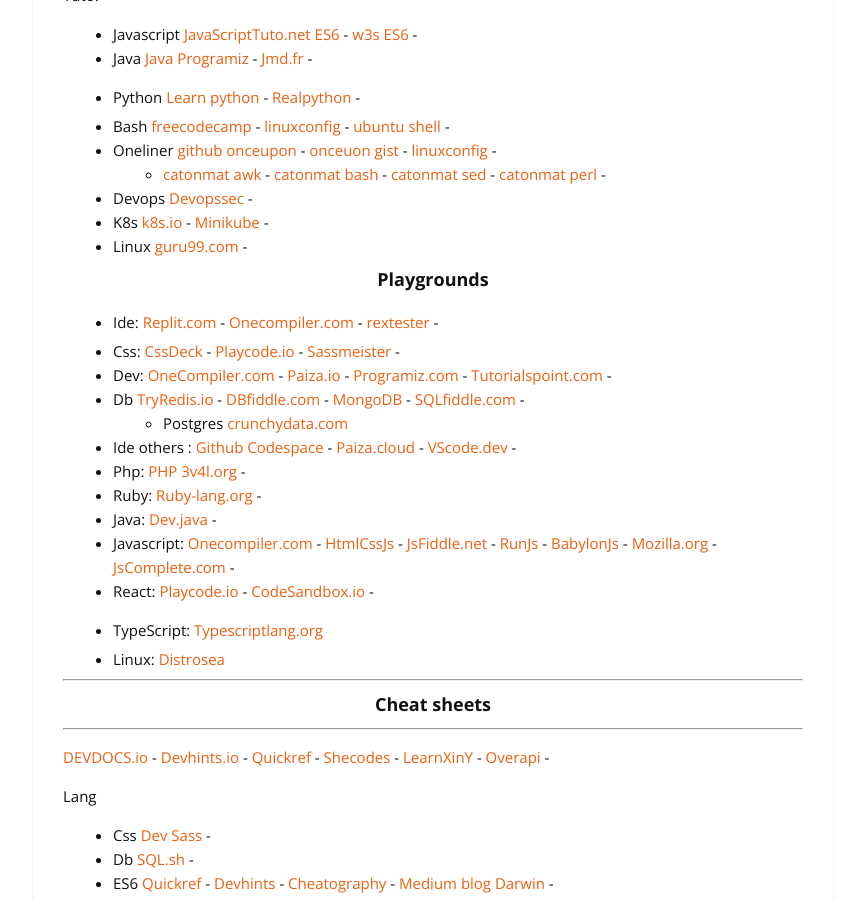
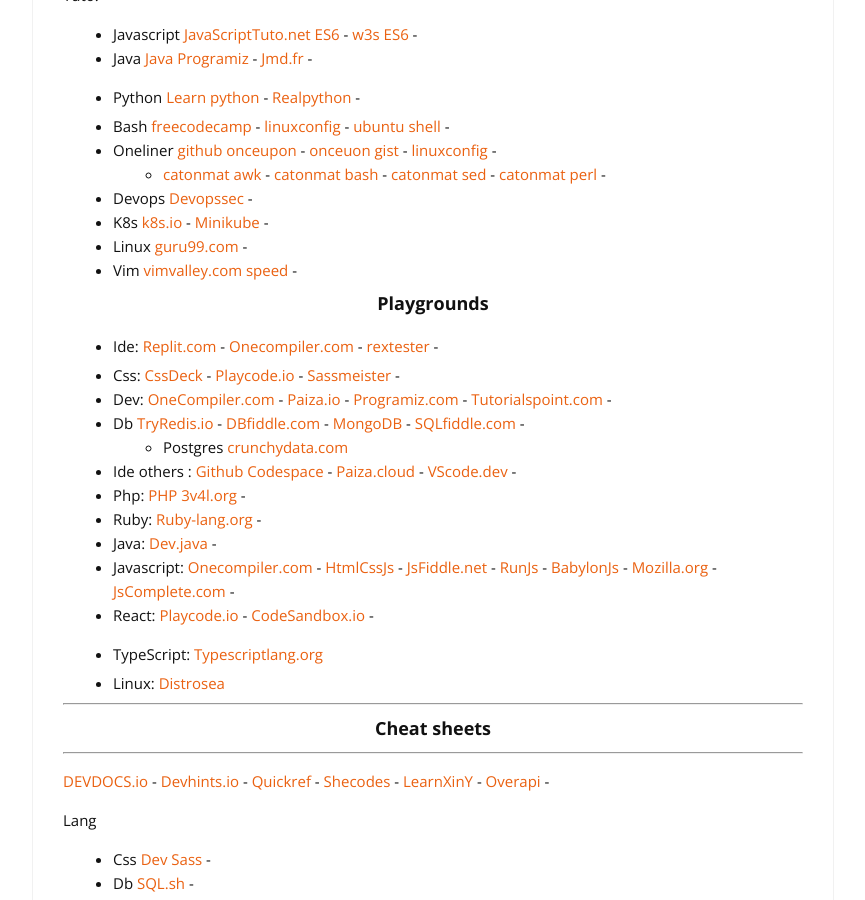
Before and after one commit to cylmat/cylmat.github.io, a Jekyll site: the page built from _pages/USEFUL.md, in a window 1280 px wide and 900 px high, scrolled down 794 px. Shown: the whole window, without its empty margins (207-1072 px from the left). Built offline with Jekyll 4.4.1, drawn with Linux system fonts in a browser that asks for light colours; nearby versions of some CDN libraries.

Commit message:
Update USEFUL.md

```diff
--- a/_pages/USEFUL.md
+++ b/_pages/USEFUL.md
@@ -42,6 +42,7 @@
 + Devops [Devopssec](https://devopssec.fr) -
 + K8s [k8s.io](https://kubernetes.io/docs/tutorials/) - [Minikube](https://minikube.sigs.k8s.io/docs/start/) -
 + Linux [guru99.com](https://www.guru99.com/fr/unix-linux-tutorial.html) -
++ Vim [vimvalley.com speed](https://vimvalley.com/vim-movement-speed-challenge) -
 
 ### <center>Playgrounds</center>
 
```
